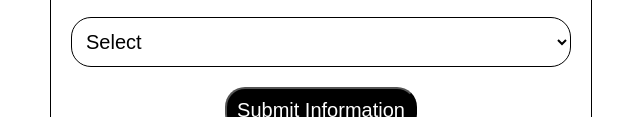
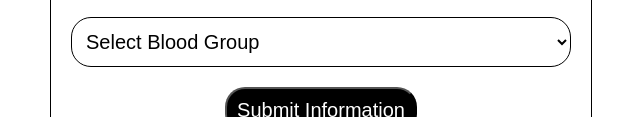
Before and after one commit to touhidul5700/North-House-Member, a plain HTML site: page index.html in a window 1280 px wide. Shown: the part 297-414 px from the top of the page, without its empty margins (319-959 px from the left). Drawn offline with Linux system fonts and the light colour scheme.

Commit message:
Add files via upload

```diff
--- a/index.html
+++ b/index.html
@@ -15,7 +15,7 @@
                 <input type="text" name="NAME" placeholder="Enter Your Name" required>
                 <input type="text" value="+880" name="NUMBER" placeholder="Enter Your Number" required>
                 <select name="BLOOD" id="" required>
-                    <option value="">select</option>
+                    <option value="">Select Blood Group</option>
                     <option value="A+">A+</option>
                     <option value="B+">B+</option>
                     <option value="AB+">AB+</option>
```
